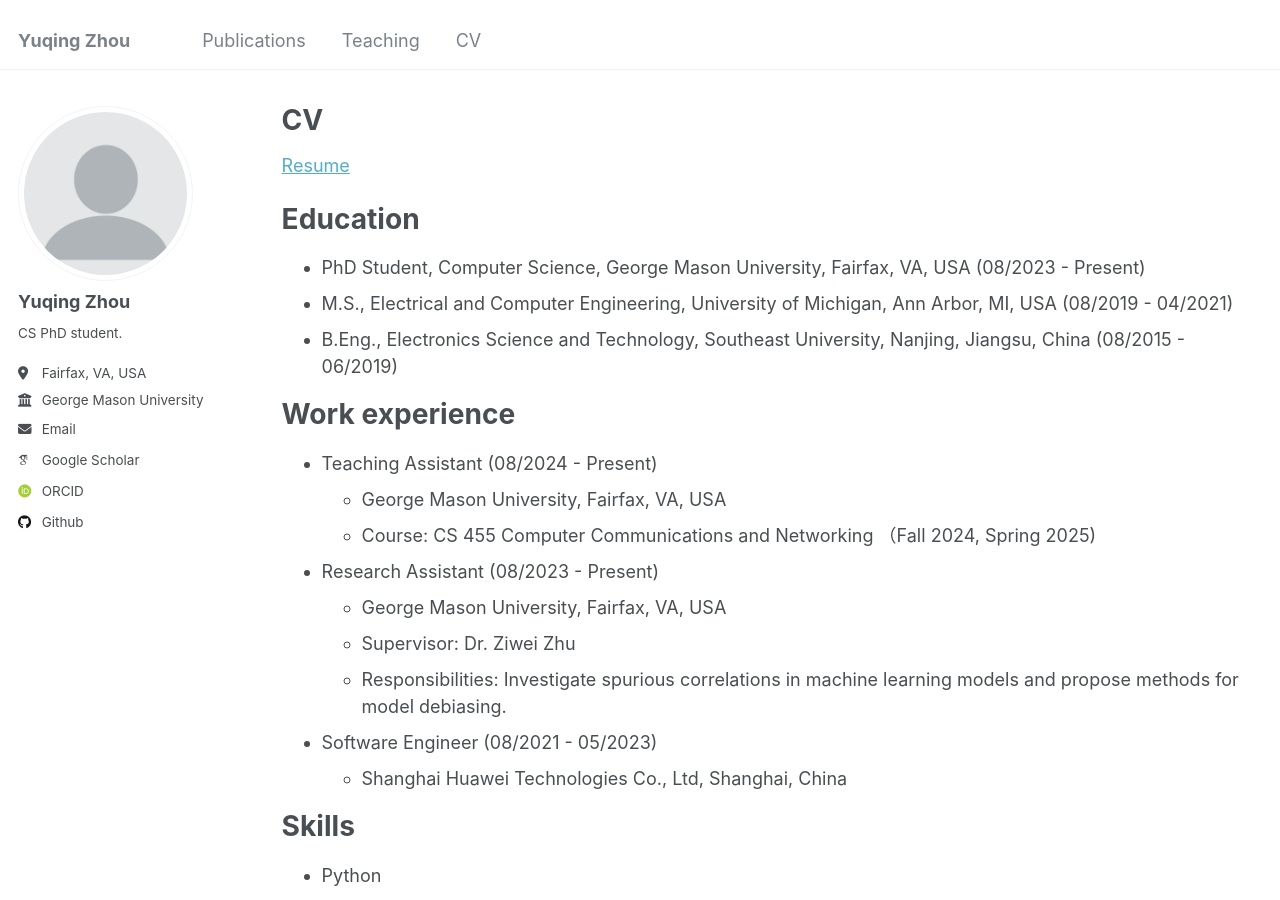
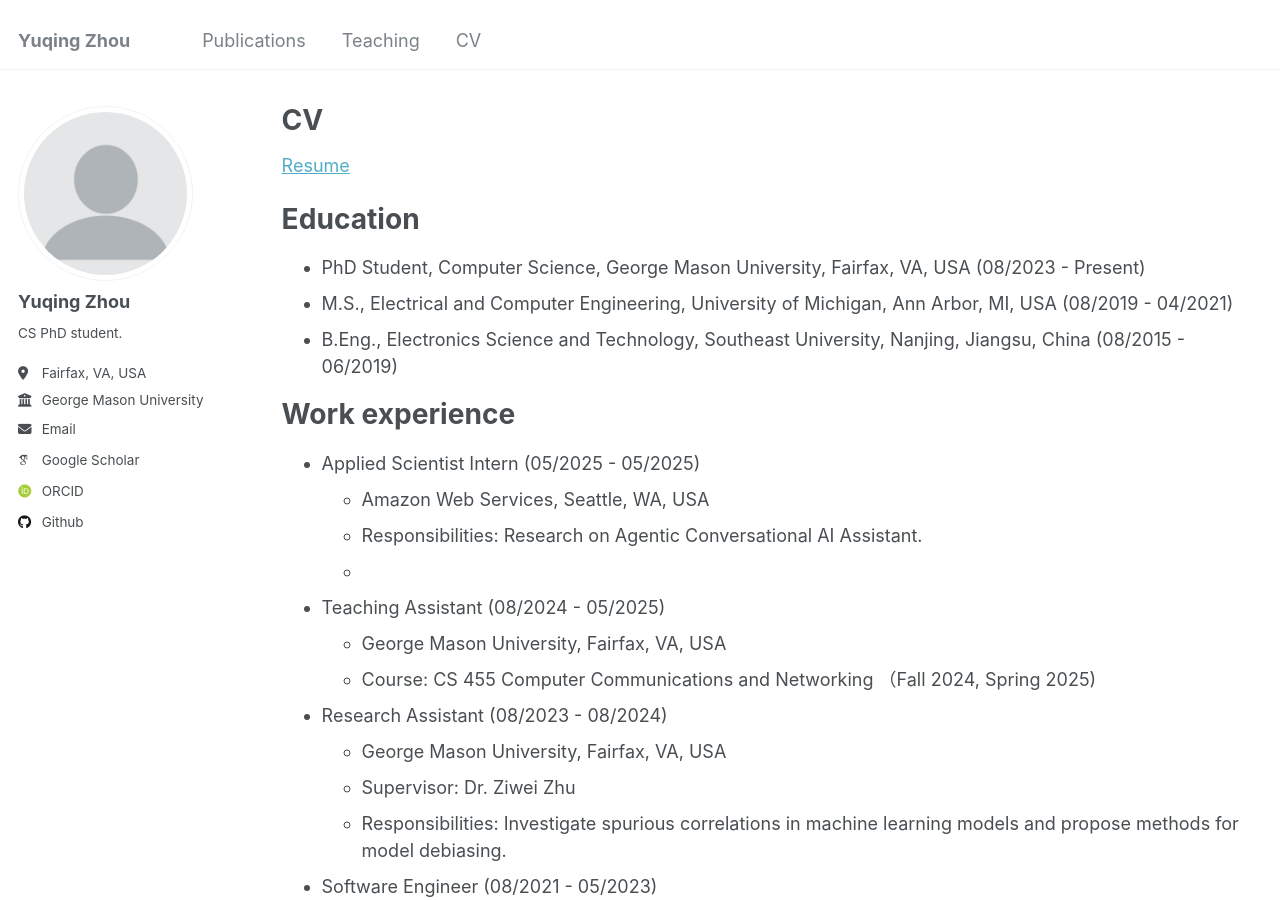
Before and after one commit to yuqing-zhou/yuqing-zhou.github.io, a Jekyll site: the page built from _pages/cv.md, in a window 1280 px wide and 900 px high. Built offline with Jekyll 4.4.1, drawn with Linux system fonts in a browser that asks for light colours; some web fonts are replaced.

Commit message:
update CV page

```diff
--- a/_pages/cv.md
+++ b/_pages/cv.md
@@ -28,13 +28,17 @@ Work experience
   * Github University
   * Duties included: Merging pull requests
   * Supervisor: Professor Hub -->
-
-* Teaching Assistant (08/2024 - Present)
+* Applied Scientist Intern (05/2025 - 05/2025)
+  * Amazon Web Services, Seattle, WA, USA
+  <!-- * Duties included: Merging pull requests -->
+  * Responsibilities: Research on Agentic Conversational AI Assistant.
+  *
+* Teaching Assistant (08/2024 - 05/2025)
   * George Mason University, Fairfax, VA, USA
   <!-- * Duties included: Merging pull requests -->
   * Course: CS 455 Computer Communications and Networking （Fall 2024, Spring 2025)
 
-* Research Assistant (08/2023 - Present)
+* Research Assistant (08/2023 - 08/2024)
   * George Mason University, Fairfax, VA, USA
   <!-- * Duties included: Merging pull requests -->
   * Supervisor: Dr. Ziwei Zhu
```
Also changed, not shown: _pages/about.md (+1 -1 lines).
